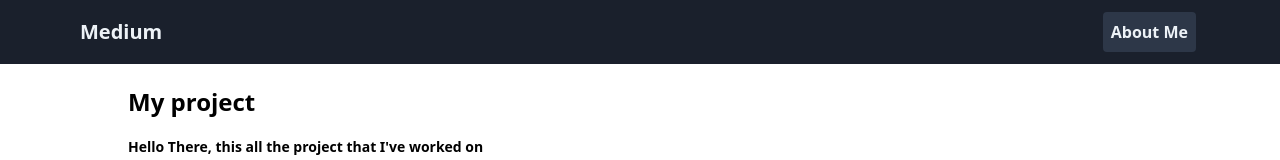
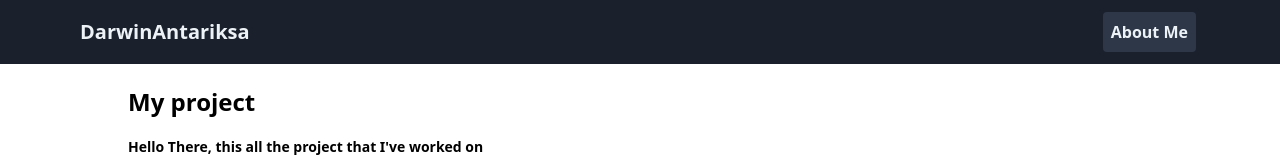
Before and after one commit to rahulsya/web-photo-porto, a React (Create React App) app: page / in a window 1280 px wide. Shown: the top 160 px of the page. Built offline with nearby package versions, Linux system fonts and the light colour scheme; no server answers.

Commit message:
update title app

```diff
--- a/public/index.html
+++ b/public/index.html
@@ -24,7 +24,7 @@
       work correctly both with client-side routing and a non-root public URL.
       Learn how to configure a non-root public URL by running `npm run build`.
     -->
-    <title>React App</title>
+    <title>DarwinAntariksa</title>
   </head>
   <body>
     <noscript>You need to enable JavaScript to run this app.</noscript>
--- a/src/components/Navbar.js
+++ b/src/components/Navbar.js
@@ -6,7 +6,7 @@ export default function Navbar() {
     <header className="bg-gray-900 text-gray-200 py-3 ">
       <div className="flex items-center justify-between lg:container lg:mx-auto lg:px-16 px-1">
         <Link className="text-xl font-semibold px-4" to="/">
-          Medium
+          DarwinAntariksa
         </Link>
         <div className="flex">
           <Link
```
